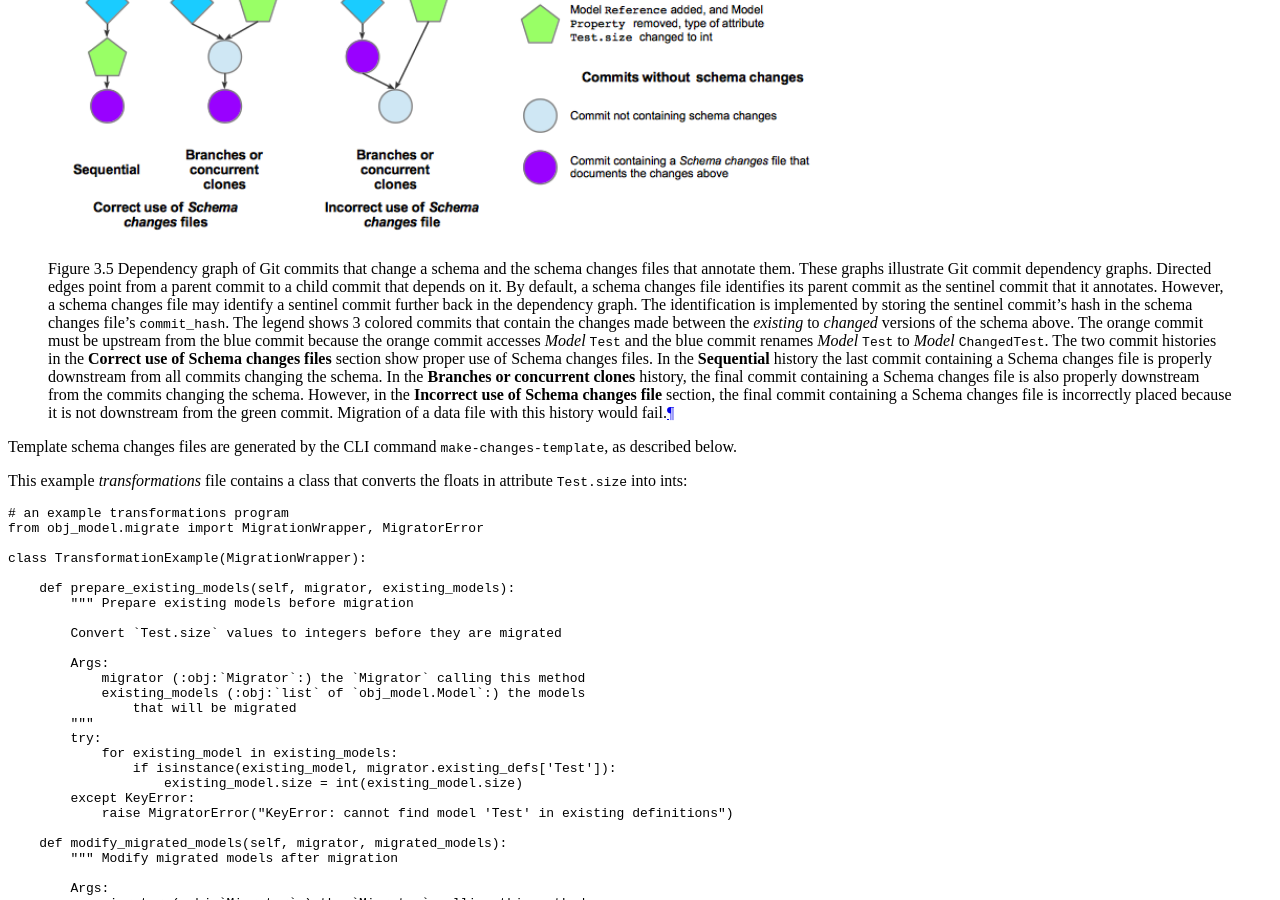
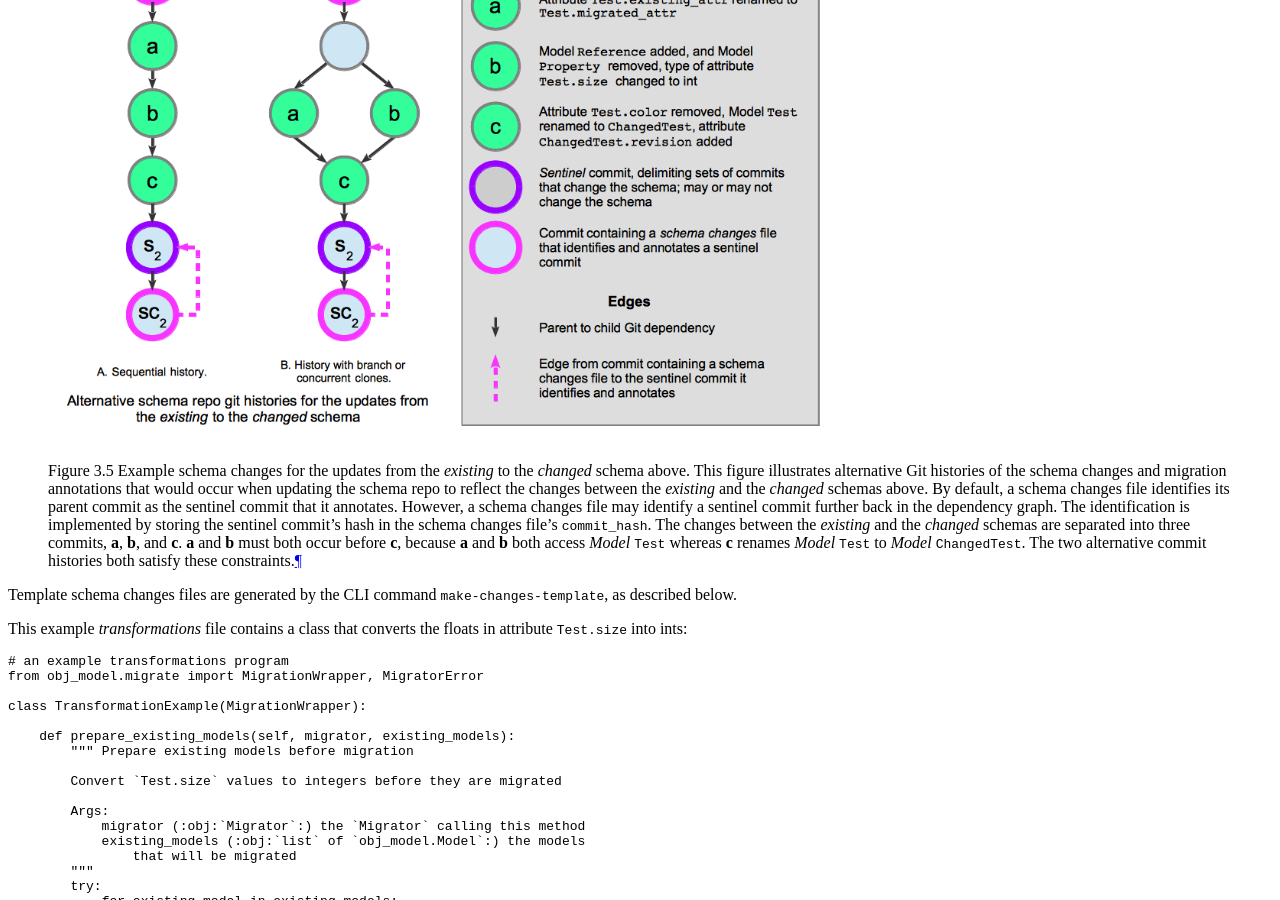
Before and after one commit to KarrLab/obj_tables, a Sphinx documentation site: the page built from docs/migration.rst, in a window 1280 px wide and 900 px high, scrolled down 5750 px. Built offline with Sphinx 7.4.7 and the Read the Docs theme 2.0.0, drawn with Linux system fonts in a browser that asks for light colours; pages that are not in the unit, such as notebooks, are missing from menus.

Commit message:
update a couple of figures; revise the todos

```diff
--- a/docs/migration.rst
+++ b/docs/migration.rst
@@ -148,9 +148,7 @@ Migration migrates a data file across a sequence of sentinel commits.
     still depend on exactly one upstream sentinel commit, s\ :sub:`1`, and
     are ancestors of exactly one downstream sentinel commit, s\ :sub:`2`.
 
-.. todo: important: modify the figure to illustrate a sentinel commit's domain and that it can contain schema changes
-.. todo: important: illustrate illegal sentinel commit configurations
-.. todo: important: remove schema changes files from the figure
+.. todo: important: illustrate illegal sentinel commit configurations in which schema change commits INCORRECTLY depend on multiple sentinels
 
 Configuration files
 ^^^^^^^^^^^^^^^^^^^
@@ -183,8 +181,6 @@ describe these user-customized configuration files and code fragments in greater
    :file: migration/migrations_rst_tables_data_repo_config.csv
    :widths: 20, 80
 
-.. todo: important: add figure showing relationship between schema changes files and Sentinel commits
-
 Example configuration files
 ^^^^^^^^^^^^^^^^^^^^^^^^^^^
 
@@ -201,42 +197,32 @@ schema versions above:
 All schema changes files contain these fields:
 :obj:`commit_hash`, :obj:`renamed_models`, :obj:`renamed_attributes`, and :obj:`transformations_file`.
 
-* :obj:`commit_hash` is the hash of the sentinel Git commit that the Schema changes file annotates. That is, as illustrated in :numref:`figure_commit_dependencies`, the commit identified in the *Schema changes* file must depend on all commits that modified the schema since the closest upstream sentinel commit.
+* :obj:`commit_hash` is the hash of the sentinel Git commit that the Schema changes file annotates. That is, as illustrated in :numref:`figure_annotated_history_of_updates_in_schema_example`, the commit identified in the *Schema changes* file must depend on all commits that modified the schema since the closest upstream sentinel commit.
 
 * :obj:`renamed_models` is a YAML list that documents all *Model*\ s in the schema that were renamed. Each renaming is given as a pair of the form :obj:`[ExistingName, ChangedName]`.
 
 * :obj:`renamed_attributes` is a YAML list that documents all attributes in the schema that were renamed. Each renaming is given as a pair in the form :obj:`[[ExistingModelName, ExistingAttrName], [ChangedModelName, ChangedAttrName]]`.  If the *Model* name hasn't changed, then :obj:`ExistingModelName` and :obj:`ChangedModelName` will be the same. :obj:`transformations_file` optionally documents the name of a Python file that contains a class which performs custom transformations on all *Model* instances as they are migrated.
 
-.. _figure_commit_dependencies:
-.. figure:: migration/figures/commit_dependencies.png
+.. _figure_annotated_history_of_updates_in_schema_example:
+.. figure:: migration/figures/annotated_history_of_updates_in_schema_example.png
     :width: 800
-    :alt: Dependency graph of Git commits and schema changes files that annotate them
+    :alt: Example schema changes for the updates from the *existing* to the *changed* schema above
 
-    Dependency graph of Git commits that change a schema and the schema changes files that annotate them.
-    These graphs illustrate Git commit dependency graphs. Directed edges point
-    from a parent commit to a child commit that depends on it.
+    Example schema changes for the updates from the *existing* to the *changed* schema above.
+    This figure illustrates
+    alternative Git histories of the schema changes and migration annotations that would occur
+    when updating the schema repo to reflect the changes between the *existing* and the *changed* schemas above.
     By default, a schema changes file identifies its parent commit as the sentinel commit that it
     annotates.
     However, a schema changes file may identify a sentinel commit further back in the dependency graph.
     The identification is implemented by storing the sentinel commit's hash in the schema changes file's
     :obj:`commit_hash`.
-    The legend shows 3 colored commits that contain the changes made between the
-    *existing* to *changed* versions of the schema above.
-    The orange commit must be upstream from the blue commit because
-    the orange commit accesses *Model* :obj:`Test` and
-    the blue commit renames *Model* :obj:`Test` to *Model* :obj:`ChangedTest`.
-    The two commit histories in the **Correct use of Schema changes files** section
-    show proper use of Schema changes files.
-    In the **Sequential** history the last commit containing a Schema changes file is properly downstream from
-    all commits changing the schema.
-    In the **Branches or concurrent clones** history, the final
-    commit containing a Schema changes file is also properly downstream from the commits changing the schema.
-    However, in the **Incorrect use of Schema changes file** section, the final
-    commit containing a Schema changes file is incorrectly placed because it is not downstream from
-    the green commit. Migration of a data file with this history would fail.
-
-.. todo: important: synchronize this figure with schema_changes_and_sentinel_commits.png, adding sentinel commits
-.. todo: replace "Incorrect use of Schema changes file" with more sophisticated example in which changes commit depends on multiple sentinels
+    The changes between the *existing* and the *changed* schemas are separated into three
+    commits, **a**, **b**, and **c**.
+    **a** and **b** must both occur before **c**,
+    because **a** and **b** both access *Model* :obj:`Test` whereas
+    **c** renames *Model* :obj:`Test` to *Model* :obj:`ChangedTest`.
+    The two alternative commit histories both satisfy these constraints.
 
 Template schema changes files are generated by the CLI command :obj:`make-changes-template`, as described below.
 
@@ -360,7 +346,7 @@ We illustrate incorrect and correct placement of sentinel commits in :numref:`fi
     :alt: Placement of schema changes commits in a Git history
 
     Placement of schema changes commits in a Git history (this figure reuses the legend in
-    :numref:`figure_commit_dependencies`).
+    :numref:`figure_annotated_history_of_updates_in_schema_example`).
     Migration topologically sorts the commits annotated by the schema changes files (indicated by thick outlines).
     In **A**, since the blue diamond commit and green pentagon commit have no dependency relationship in the
     Git commit DAG, they can be sorted in either order.
```
Also changed, not shown: docs/migration/figures/annotated_history_of_updates_in_schema_example.png (added), docs/migration/figures/commit_dependencies.png (deleted), docs/migration/figures/schema_changes_and_sentinel_commits.png.
